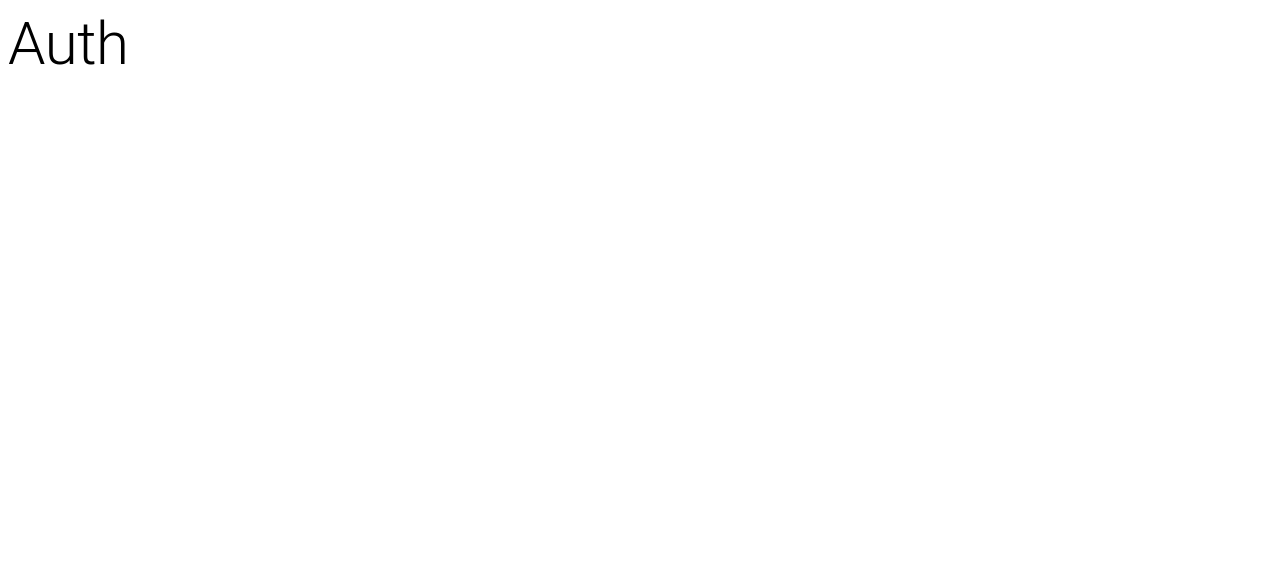
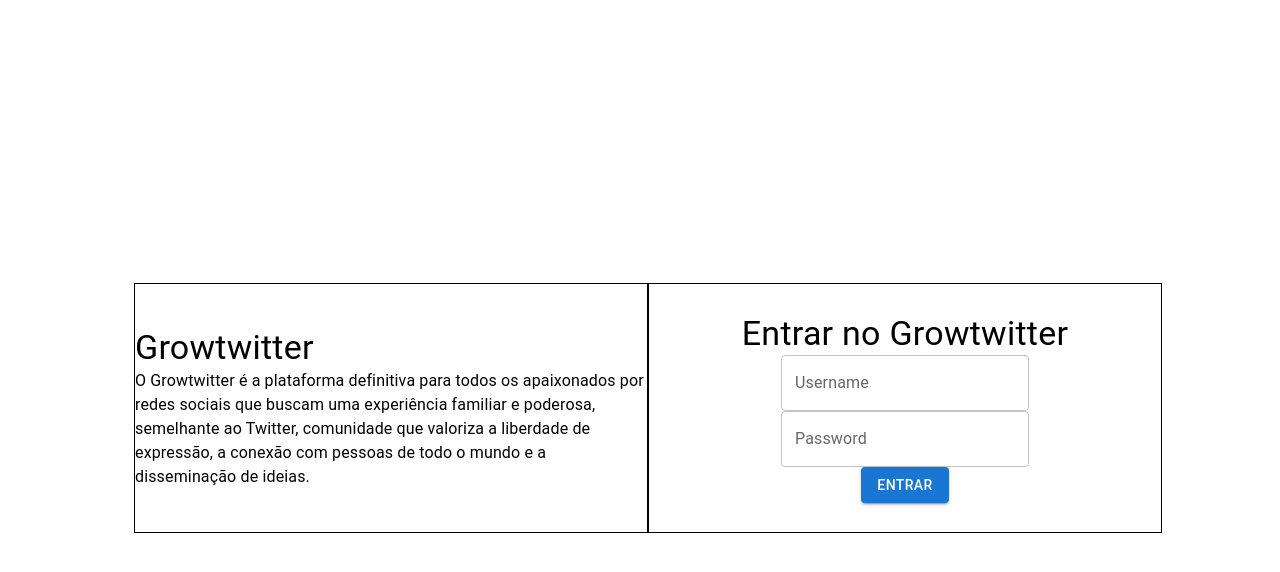
Before and after one commit to misasoares/Growtwitter-v2, a React (Vite) app: page /auth in a window 1280 px wide. Shown: the top 572 px of the page. Built offline with nearby package versions, Linux system fonts and the light colour scheme.

Commit message:
login form start

```diff
--- /dev/null
+++ b/src/components/Auth.Styled.ts
@@ -0,0 +1,29 @@
+import styled from "styled-components";
+
+export const BodyAuth = styled.div`
+    width: 100vw;
+    height: 100vh;
+    display: flex;
+    align-items: center;
+    left: 50%;
+`
+
+export const ContainerAuth = styled.div`
+    display: flex;
+    height: 250px;
+    justify-content: center;
+`
+
+export const SectionStyled = styled.div`
+    display: flex;
+    flex-direction: column;
+    width: 40%;
+    border: solid black 1px;
+    justify-content: center;
+`
+export const SignStyledForm = styled.div`
+    display: flex;
+    flex-direction: column;
+    justify-content: center;
+    align-items: center;
+`
--- a/src/pages/Auth.tsx
+++ b/src/pages/Auth.tsx
@@ -1,15 +1,31 @@
-import { Typography } from "@mui/material";
+import { Button, TextField, Typography } from "@mui/material";
+import { BodyAuth, ContainerAuth, SectionStyled, SignStyledForm } from "../components/Auth.Styled";
 
 
 export default function Auth() {
 
   return (
-    <div>
-      <Typography variant="h2" component='h1'>Auth</Typography>
+    <BodyAuth>
+      <ContainerAuth>
 
+        <SectionStyled>
+          <Typography variant="h4" component='h2'>Growtwitter</Typography>
+          <Typography>O Growtwitter é a plataforma definitiva para todos os apaixonados
+            por redes sociais que buscam uma experiência familiar e poderosa, semelhante ao Twitter,
+            comunidade que valoriza a liberdade de expressão, a conexão com pessoas de todo
+            o mundo e a disseminação de ideias.
+          </Typography>
+        </SectionStyled>
+        <SectionStyled>
+          <SignStyledForm>
+            <Typography variant="h4" component='h2'>Entrar no Growtwitter</Typography>
+            <TextField label="Username" />
+            <TextField label="Password" type="password" />
+            <Button variant="contained">Entrar</Button>
+          </SignStyledForm>
+        </SectionStyled>
 
-
-
-    </div>
+      </ContainerAuth>
+    </BodyAuth>
   );
 }
```
